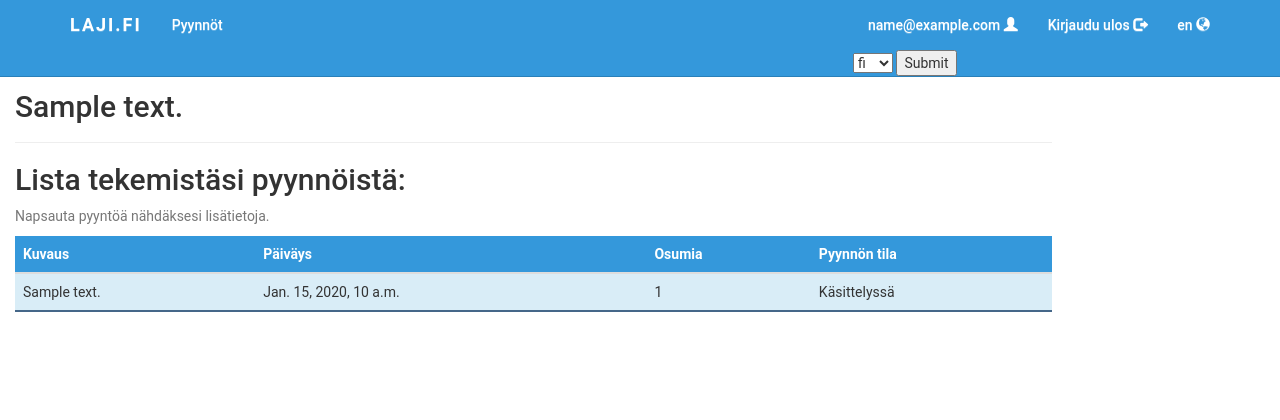
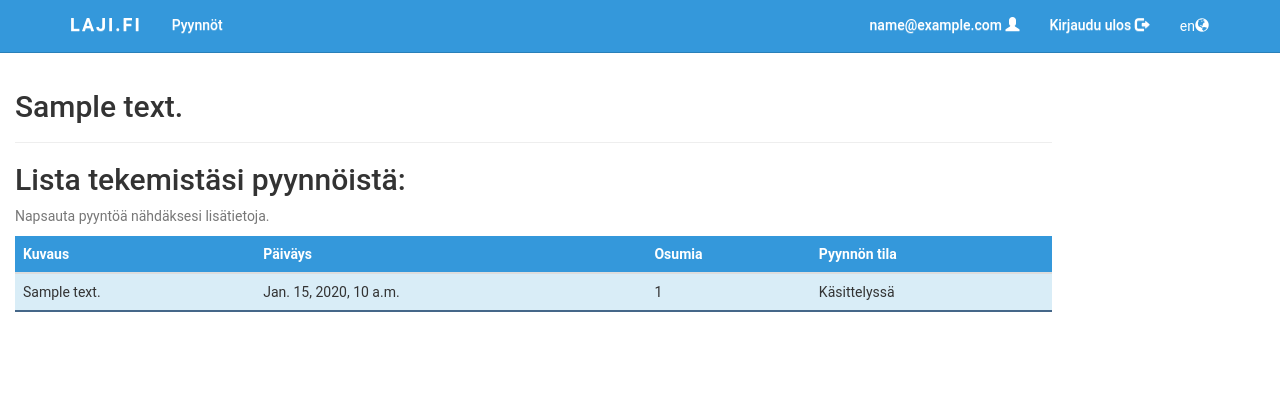
Before and after one commit to luomus/pyha, a Django app: template luomuspyha/pyha/templates/pyha/index.html in a window 1280 px wide. Shown: the top 420 px of the page. Run offline with Django 3.2, Linux system fonts and the light colour scheme; tables that the repository leaves empty hold one stand-in row (values such as "Sample post"); the template is opened without the code that fills it: values that come from a table or form of the project are taken from there, most other values are stand-ins (such as "Sample title", 1, 10 or a date in 2020); parts of the project's set-up code (start-up, migrations or seed data) failed here and were passed over; some libraries are stand-ins or nearby versions.

Commit message:
paivitys

```diff
--- a/luomuspyha/luomuspyha/settings.py
+++ b/luomuspyha/luomuspyha/settings.py
@@ -144,9 +144,9 @@ LOCALE_PATHS = [
     os.path.join(BASE_DIR, 'pyha', 'locale'),
 ]
 
-USE_I18N = True
+#USE_I18N = True
 
-USE_L10N = True
+#USE_L10N = True
 
 #USE_TZ = True
 
--- a/luomuspyha/pyha/static/pyha/styles.css
+++ b/luomuspyha/pyha/static/pyha/styles.css
@@ -25,6 +25,45 @@ html {
   .container-fluid {
     overflow-y: scroll;
 }
+
+  .dropbtn {
+    background-color: #3498DB;
+    color: white;
+    padding: 16px;
+    border: none;
+    cursor: pointer;
+}
+
+.dropbtn:hover, .dropbtn:focus {
+    background-color: #2980B9;
+}
+
+.dropdown {
+    position: relative;
+    display: inline-block;
+}
+
+.dropdown-content {
+    display: none;
+    position: absolute;
+    background-color: #f9f9f9;
+    min-width: 100%;
+    overflow: auto;
+    font-size: 150%;
+    text-align: center;
+    box-shadow: 0px 8px 16px 0px rgba(0,0,0,0.2);
+}
+
+.dropdown-content a {
+    color: black;
+    padding: 0px 0px;
+    text-decoration: none;
+    display: block;
+}
+
+.dropdown a:hover {background-color: #f1f1f1}
+
+.show {display:block;}
 
 
   /* Custom page CSS
--- a/luomuspyha/pyha/templates/pyha/base.html
+++ b/luomuspyha/pyha/templates/pyha/base.html
@@ -44,26 +44,25 @@
 
 
         {% get_current_language as LANGUAGE %}
+		<div class="dropdown">
+		<form id='language_form' action="{% url 'set_language' %}" method="post"
+            data-currenturl='{{ request.path }}'
+            data-currentfullurl='{{ request.get_full_path }}'>
+		<button type="button" onclick="myFunction()" class="dropbtn">{{LANGUAGE}}{% csrf_token %}<span class="glyphicon glyphicon-globe"></span></button>
+			<div id="myDropdown" class="dropdown-content">
+              {% get_available_languages as LANGUAGES %}
+              {% get_language_info_list for LANGUAGES as languages %}
 
-        <li><a href="#">{{LANGUAGE}} <span class="glyphicon glyphicon-globe"></span></a></li>
+              {% for language in languages %}
+              <a onclick='submit("{{ language.code }}")' name="code" id="code">{{ language.code }}</a>
+              {% endfor %}
+
+			</div>
+		<input id='language_form_select' name="language" type="hidden" value="">
+		</form>
 
 
-        <form id='language_form' action="{% url 'set_language' %}" method="post"
-            data-currenturl='{{ request.path }}'
-            data-currentfullurl='{{ request.get_full_path }}'>
-          {% csrf_token %}
-          <input id='language_form_next' name="next" type="hidden" value="{{ request.path }}"/>
-          <select name="language" id='language_form_select'>
-              {% get_available_languages as LANGUAGES %}
-              {% get_language_info_list for LANGUAGES as languages %}
-              {% for language in languages %}
-                  <option value="{{ language.code }}">
-                      {{ language.code }}
-                  </option>
-              {% endfor %}
-          </select>
-          <input type="Submit" id='language_form_submit'/>
-      </form>
+
 
     </ul>
       </div>
@@ -127,6 +126,30 @@
   <script src="https://ajax.googleapis.com/ajax/libs/jquery/1.12.4/jquery.min.js"></script>
   <!-- Latest compiled and minified JavaScript -->
   <script src="https://maxcdn.bootstrapcdn.com/bootstrap/3.3.7/js/bootstrap.min.js" integrity="sha384-Tc5IQib027qvyjSMfHjOMaLkfuWVxZxUPnCJA7l2mCWNIpG9mGCD8wGNIcPD7Txa" crossorigin="anonymous"></script>
+  <script>
+		function myFunction() {
+		    document.getElementById("myDropdown").classList.toggle("show");
+		}
+
+		window.onclick = function(event) {
+		  if (!event.target.matches('.dropbtn')) {
+
+		    var dropdowns = document.getElementsByClassName("dropdown-content");
+		    var i;
+		    for (i = 0; i < dropdowns.length; i++) {
+		      var openDropdown = dropdowns[i];
+		      if (openDropdown.classList.contains('show')) {
+		        openDropdown.classList.remove('show');
+		      }
+		    }
+		  }
+		}
+
+		function submit(lang) {
+			document.getElementById("language_form_select").value = lang
+			document.getElementById("language_form").submit()
+		}
+  </script>
 
 {% block script %}
 {% endblock %}
```
